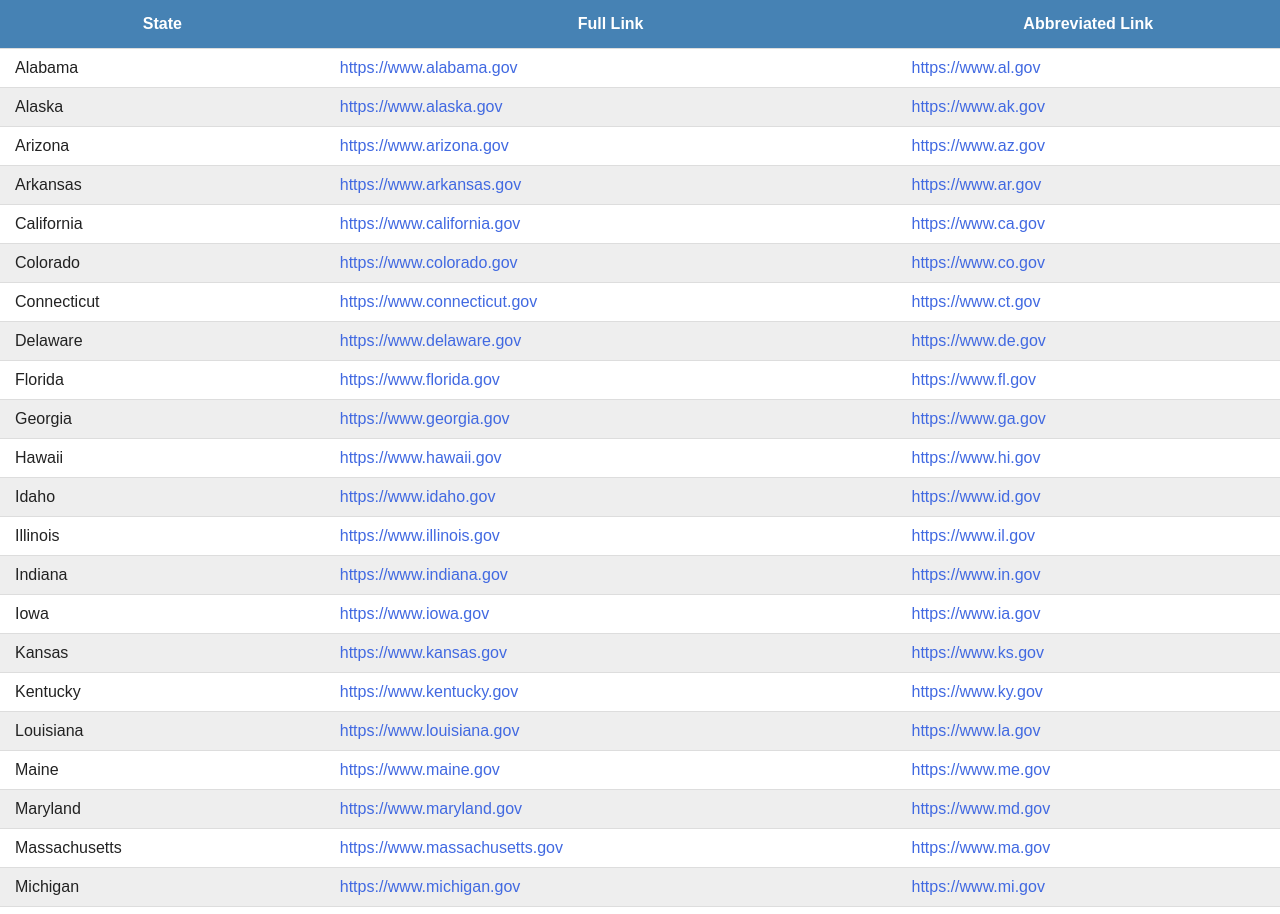
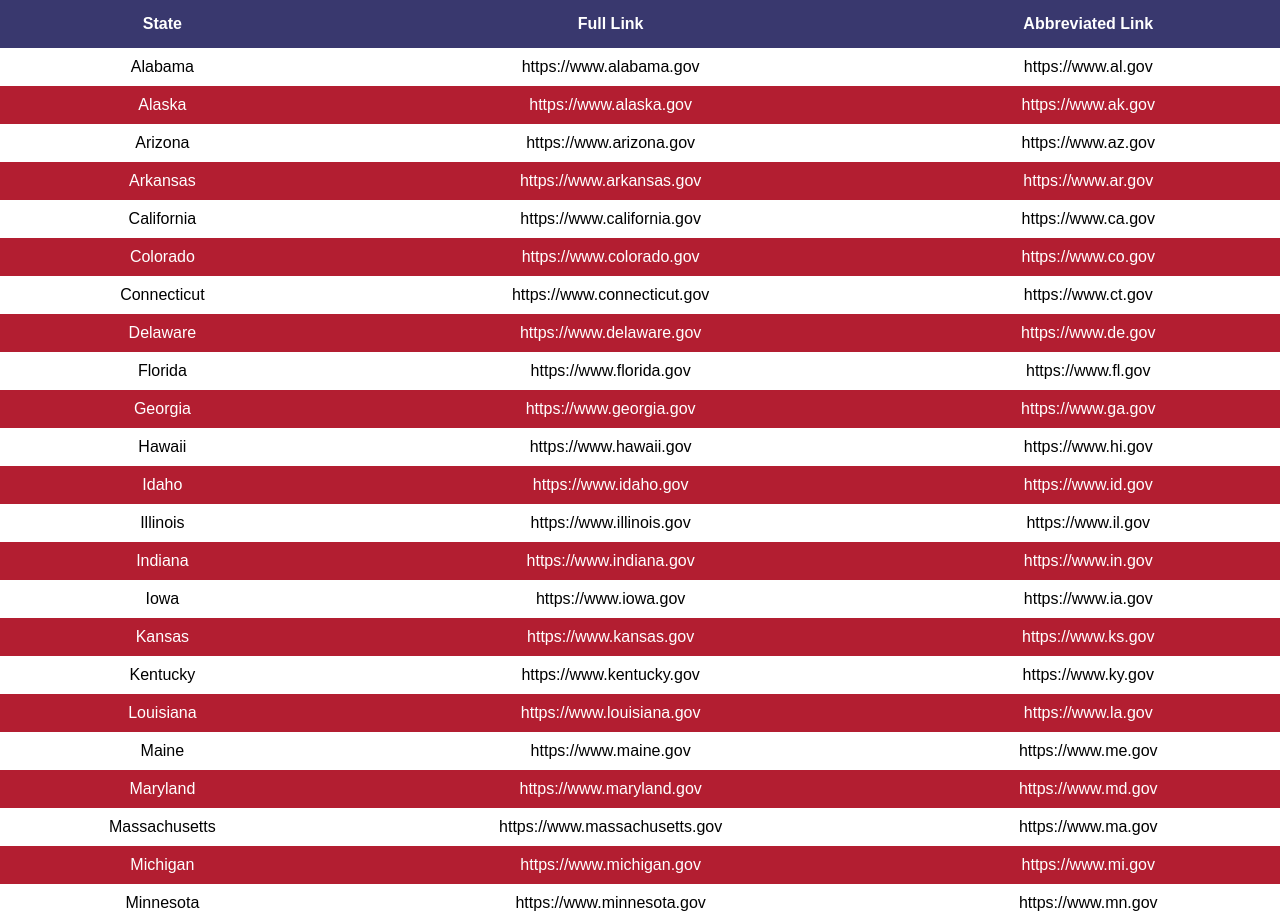
Before and after one commit to Jaleron/state-websites, a plain HTML site: page index.html in a window 1280 px wide. Shown: the top 914 px of the page. Drawn offline with Linux system fonts and the light colour scheme.

Commit message:
made table style red, white, and blue

```diff
--- a/style.css
+++ b/style.css
@@ -6,13 +6,12 @@
 
 body {
 	font-family: Arial, Helvetica, sans-serif;
-	color: #222;
 }
 
 table, th, td {
-	border-bottom: 1px solid #ddd;
 	border-collapse: collapse;
 	padding: 10px 15px;
+	text-align: center;
 }
 
 table {
@@ -20,21 +19,18 @@ table {
 }
 
 th {
-	background: steelblue;
+	background: #39386E;
 	color: white;
 	padding: 15px 20px;
 }
 
-td:hover {
-	background: #ddd;
-}
-
 tr:nth-child(odd) {
-	background: #eee;
+	background: #B31E31;
+	color: white;
 }
 
 a:link, a:visited {
-	color: royalblue;
+	color: inherit;
 	text-decoration: none;
 }
 
```
